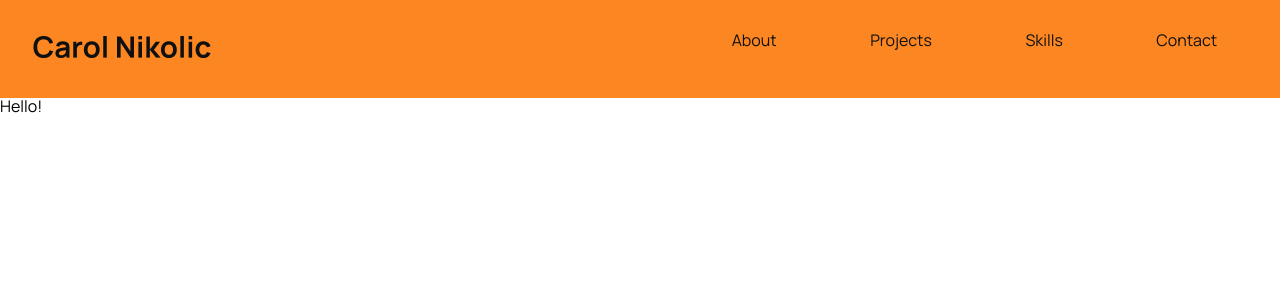
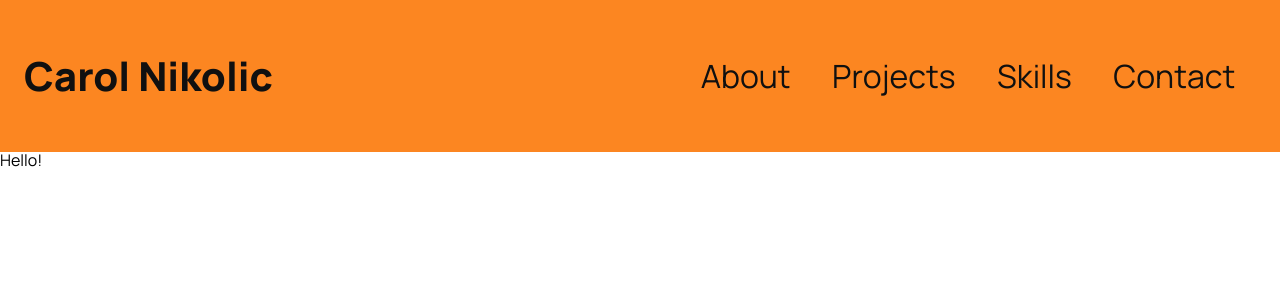
Before and after one commit to CarolANikolic/portfolio, a Next.js app: page / in a window 1280 px wide. Shown: the top 300 px of the page. Built offline with nearby package versions, Linux system fonts and the light colour scheme.

Commit message:
style: define font-sizes and line-height globaly and on nav bar items.

```diff
--- a/app/globals.css
+++ b/app/globals.css
@@ -24,13 +24,28 @@ table {
 	border-spacing: 0;
 }
 
-/* Global colors */
 :root {
+  /* Global colors */
   --orange: #FC8621;
   --black: #101010;
   --yellow: #F9E0AE;
   --white: #f5f5f5;
+
+  /* Font-size */
+  --fs-mini: .75rem;
+  --fs-small: 1rem;
+  --fs-medium: 1.5rem;
+  --fs-big: 2rem;
+
+  /* Font-weight */
+  --fw-lighter: 400;
+  --fw-darker: 500;
+
+  /* Line-height */
+  --height-text: 1.5;
+  --height-heading: 1.4;
 }
+
 
 /* Global styles */
 html {
@@ -53,3 +68,17 @@ main {
 	width: 100%;
 	margin: 0 auto;
 }
+
+@media  screen and (min-width: 1024px) {
+  :root {
+      --fs-medium: 1.75rem;
+      --fs-big: 2.25rem;
+  }
+}
+
+@media  screen and (min-width: 1200px) {
+  :root {
+      --fs-medium: 2rem;
+      --fs-big: 2.5rem;
+  }
+}
--- a/components/NavBar/index.js
+++ b/components/NavBar/index.js
@@ -9,14 +9,8 @@ export default function NavBar() {
     return (
         <header className={styles.header}>
             <div>
-                <Link href="/">
-                    <div>
-                        <Image
-                            src={logoImg}
-                            alt="Carol Nikolic logo"
-                            priority
-                        />
-                    </div>
+                <Link href="/" className={styles.navListItem}>
+                    <p className={styles.logoName}>Carol Nikolic</p>
                 </Link>
             </div>
 
--- a/components/NavBar/index.module.css
+++ b/components/NavBar/index.module.css
@@ -1,11 +1,14 @@
 .header {
+    align-items: center;
     background-color: var(--orange);
-
     display: grid;
     grid-template-columns: repeat(2, minmax(0, 1fr));
-    gap: 10px;
+    padding: 1rem 1.5rem;
+}
 
-    padding: 1rem;
+.logoName {
+    font-size: var(--fs-big);
+    font-weight:800;
 }
 
 .navList {
@@ -17,4 +20,5 @@
 .navListItem {
     text-decoration: none;
     color: var(--black);
+    font-size: var(--fs-medium);
 }
```
